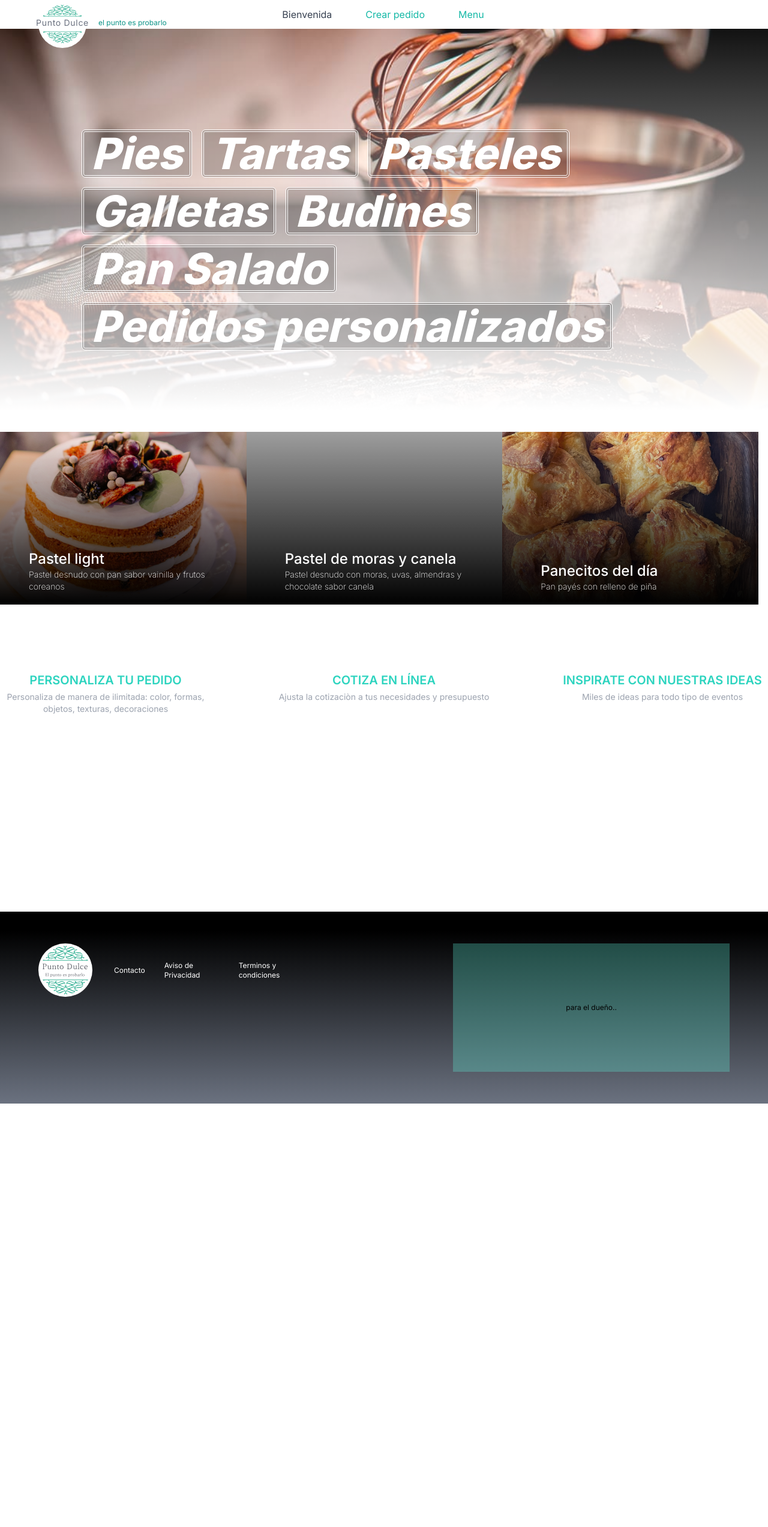
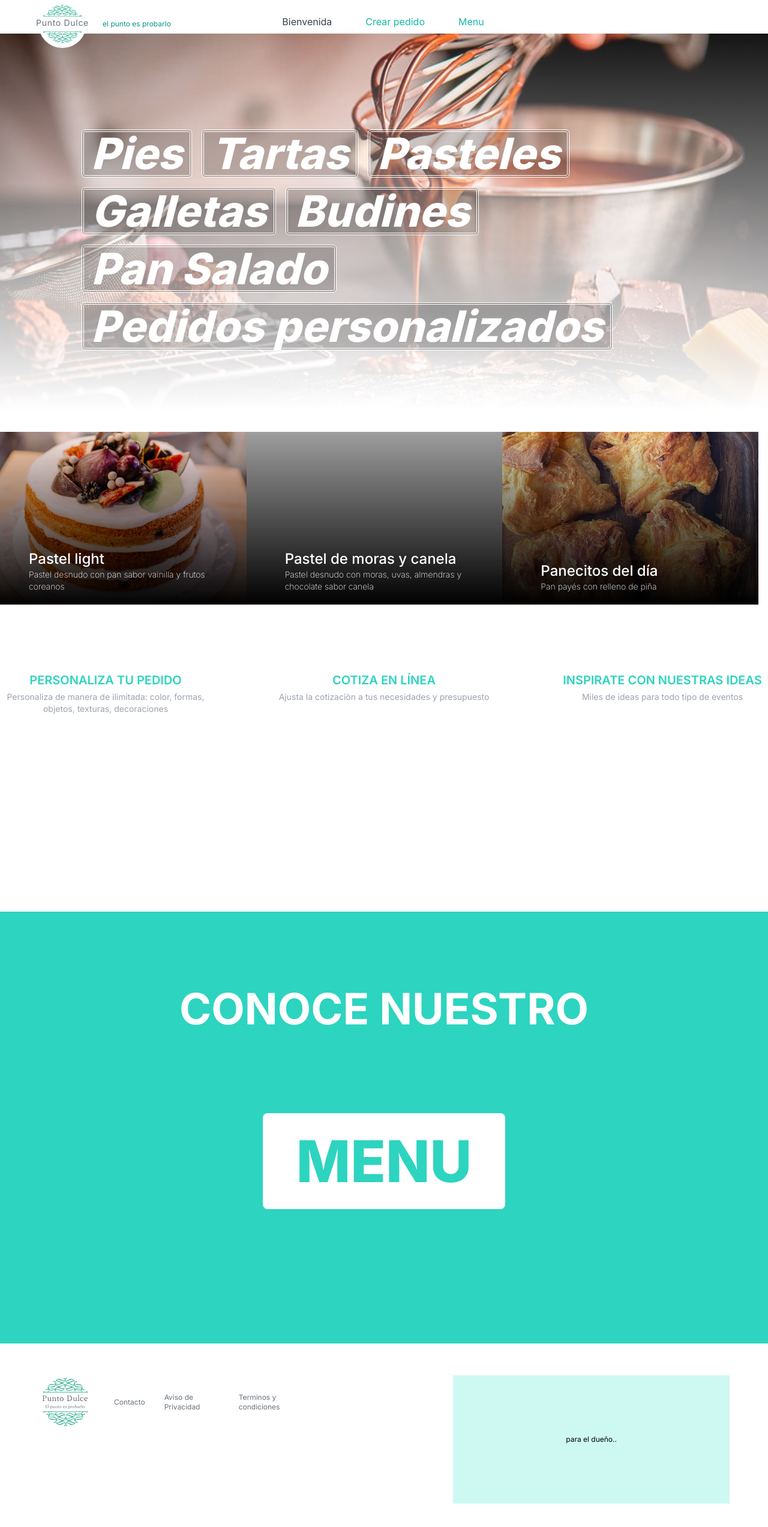
Before and after one commit to irvinreal/punto-dulce, a Next.js app: page / in a window 1280 px wide. Shown: the top 2546 px of the page at 60% size. Before the commit the page ends 1840 px from the top, so only its background shows below. Built offline with nearby package versions, Linux system fonts and the light colour scheme; grey boxes are pictures that could not be loaded.

Commit message:
actualizando el proyecto

```diff
--- a/src/app/page.jsx
+++ b/src/app/page.jsx
@@ -2,6 +2,7 @@ import Footer from "@/components/Footer";
 import Header from "../components/header/Header";
 import PresentacionHeader from "../components/presentacionHeader/PresentacionHeader";
 import Navbar from "@/components/Navbar";
+import SectionLinkToMenu from "@/components/SectionLinkToMenu";
 
 export default function Home() {
     return (
@@ -9,6 +10,7 @@ export default function Home() {
                 <Navbar />
             <Header />
             <PresentacionHeader />
+            <SectionLinkToMenu />
             <Footer />
         </main>
     );
--- a/src/components/Footer.jsx
+++ b/src/components/Footer.jsx
@@ -3,9 +3,9 @@ import Link from "next/link";
 import puntoDulceLogo from "../../public/assets/imgs/punto-dulce.svg";
 const Footer = () => {
     return (
-        <footer className="bg-gradient-to-b from-black from-10% to-gray-500 h-80 flex justify-between items-center w-screen px-16 text-xs">
+        <footer className="bg-white h-80 flex justify-between items-center w-screen px-16 text-xs">
             <div className="w-2/5 h-2/3  flex flex-col justify-start">
-                <div className="flex flex-col md:flex-row justify-start w-full">
+                <div className="flex flex-col md:flex-row justify-start w-full text-gray-500">
                     <Image
                         src={puntoDulceLogo}
                         width={90}
@@ -14,14 +14,14 @@ const Footer = () => {
                         className="bg-white p-1 rounded-full me-5"
                     />
                     <div className="flex items-center mx-4 my-2">
-                        <Link href={`/contacto`} className="text-white">
+                        <Link href={`/contacto`} className="">
                             Contacto
                         </Link>
                     </div>
                     <div className="flex items-center mx-4 my-2">
                         <Link
                             href={`/aviso-de-privacidad`}
-                            className="text-white"
+                            className=""
                         >
                             Aviso de Privacidad
                         </Link>
@@ -29,7 +29,7 @@ const Footer = () => {
                     <div className="flex items-center mx-4 my-2">
                         <Link
                             href={`/terminos-y-condiciones`}
-                            className="text-white"
+                            className=""
                         >
                             Terminos y condiciones
                         </Link>
--- a/src/components/Navbar.jsx
+++ b/src/components/Navbar.jsx
@@ -1,45 +1,45 @@
-"use client";
+'use client'
 
-import { useState } from "react";
-import Link from "next/link";
-import { usePathname } from "next/navigation";
-import Image from "next/image";
-import Logo from "../../public/assets/imgs/punto-dulce-green.svg";
+import { useState } from 'react'
+import Link from 'next/link'
+import { usePathname } from 'next/navigation'
+import Image from 'next/image'
+import Logo from '../../public/assets/imgs/punto-dulce-green.svg'
 
-const links = [{}];
+const links = [{}]
 
 const Navbar = (props) => {
-    const [open, setOpen] = useState(false);
-    const pathname = usePathname();
+  const [open, setOpen] = useState(false)
+  const pathname = usePathname()
 
   const handleBtnMenu = () => {
-        setOpen(!open);
-    };
+    setOpen(!open)
+  }
   return (
-        <div className="fixed top-0 left-0 z-50 w-screen">
+    <div className='fixed top-0 left-0 z-50 w-screen'>
       <nav
         className={
           open
-                        ? "bg-white text-sm h-screen sm:h-12 relative"
-                        : "h-12 bg-white relative"
+            ? 'bg-white text-sm h-screen sm:h-14 relative'
+            : 'h-14 bg-white relative'
         }
       >
-                <div className="absolute ">
-                    <Link href={"/"}>
-                        <div className="flex items-center">
-                            <div className="relative w-20 h-20 me-1 ms-16 bg-white rounded-full">
+        <div className='absolute '>
+          <Link href={'/'}>
+            <div className='flex items-center group'>
+              <div className='relative w-20 h-20 me-1 ms-16 bg-white rounded-full'>
                 <Image
                   src={Logo}
-                                    alt="Logotipo"
+                  alt='Logotipo'
                   fill
-                                    style={{ objectFit: "cover", padding: 8 }}
+                  style={{ objectFit: 'cover', padding: 8 }}
                 />
-                                <span className="text-gray-500 w-32 block text-center text-sm  absolute top-7 -left-6 tracking-wider">
+                <span className='text-gray-500 bg-white pb-1 w-28 block text-center text-sm z-10  absolute top-7 -left-6 ms-2 tracking-wider'>
                   Punto Dulce
                 </span>
               </div>
-                            <div className="mb-2 ms-4">
-                                <span className="text-xs text-teal-600">
+              <div className='mb-4 ms-4 relative'>
+                <span className='text-xs w-32 text-center text-teal-600 absolute z-0 text-[4px] tracking-widest -translate-x-32 transition-all ease-out duration-1000 group-hover:translate-x-0 group-hover:text-xs group-hover:tracking-normal'>
                   el punto es probarlo
                 </span>
               </div>
@@ -49,59 +49,55 @@ const Navbar = (props) => {
         <div
           className={
             open
-                            ? "h-12 flex justify-end items-center px-7 border-b border-gray-200 md:hidden"
-                            : "h-12 flex justify-end items-center px-7 md:hidden"
+              ? 'h-12 flex justify-end items-center px-7 border-b border-gray-200 md:hidden'
+              : 'h-12 flex justify-end items-center px-7 md:hidden'
           }
         >
           <button
-                        type="button"
+            type='button'
             onClick={handleBtnMenu}
-                        className="flex justify-center items-center"
+            className='flex justify-center items-center'
           >
-                        <span
-                            className={
-                                open ? "hidden" : "inline-block absolute"
-                            }
+            <span className={open ? 'hidden' : 'inline-block absolute'}>
+              <svg
+                xmlns='http://www.w3.org/2000/svg'
+                width='16'
+                height='16'
+                fill='currentColor'
+                className='bi bi-border-width fill-teal-400'
+                viewBox='0 0 16 16'
               >
-                            <svg
-                                xmlns="http://www.w3.org/2000/svg"
-                                width="16"
-                                height="16"
-                                fill="currentColor"
-                                className="bi bi-border-width fill-teal-400"
-                                viewBox="0 0 16 16"
-                            >
-                                <path d="M0 3.5A.5.5 0 0 1 .5 3h15a.5.5 0 0 1 .5.5v2a.5.5 0 0 1-.5.5H.5a.5.5 0 0 1-.5-.5v-2zm0 5A.5.5 0 0 1 .5 8h15a.5.5 0 0 1 .5.5v1a.5.5 0 0 1-.5.5H.5a.5.5 0 0 1-.5-.5v-1zm0 4a.5.5 0 0 1 .5-.5h15a.5.5 0 0 1 0 1H.5a.5.5 0 0 1-.5-.5z" />
+                <path d='M0 3.5A.5.5 0 0 1 .5 3h15a.5.5 0 0 1 .5.5v2a.5.5 0 0 1-.5.5H.5a.5.5 0 0 1-.5-.5v-2zm0 5A.5.5 0 0 1 .5 8h15a.5.5 0 0 1 .5.5v1a.5.5 0 0 1-.5.5H.5a.5.5 0 0 1-.5-.5v-1zm0 4a.5.5 0 0 1 .5-.5h15a.5.5 0 0 1 0 1H.5a.5.5 0 0 1-.5-.5z' />
               </svg>
             </span>
             <span
               className={
                 open
-                                    ? "hidden"
-                                    : "inline-block animate-ping focus:animate-none hover:animate-none"
+                  ? 'hidden'
+                  : 'inline-block'
               }
             >
               <svg
-                                xmlns="http://www.w3.org/2000/svg"
-                                width="16"
-                                height="16"
-                                fill="currentColor"
-                                className="bi bi-border-width fill-teal-400 opacity-100"
-                                viewBox="0 0 16 16"
+                xmlns='http://www.w3.org/2000/svg'
+                width='16'
+                height='16'
+                fill='currentColor'
+                className='bi bi-border-width fill-teal-400 opacity-100'
+                viewBox='0 0 16 16'
               >
-                                <path d="M0 3.5A.5.5 0 0 1 .5 3h15a.5.5 0 0 1 .5.5v2a.5.5 0 0 1-.5.5H.5a.5.5 0 0 1-.5-.5v-2zm0 5A.5.5 0 0 1 .5 8h15a.5.5 0 0 1 .5.5v1a.5.5 0 0 1-.5.5H.5a.5.5 0 0 1-.5-.5v-1zm0 4a.5.5 0 0 1 .5-.5h15a.5.5 0 0 1 0 1H.5a.5.5 0 0 1-.5-.5z" />
+                <path d='M0 3.5A.5.5 0 0 1 .5 3h15a.5.5 0 0 1 .5.5v2a.5.5 0 0 1-.5.5H.5a.5.5 0 0 1-.5-.5v-2zm0 5A.5.5 0 0 1 .5 8h15a.5.5 0 0 1 .5.5v1a.5.5 0 0 1-.5.5H.5a.5.5 0 0 1-.5-.5v-1zm0 4a.5.5 0 0 1 .5-.5h15a.5.5 0 0 1 0 1H.5a.5.5 0 0 1-.5-.5z' />
               </svg>
             </span>
-                        <span className={open ? "inline-block" : "hidden"}>
+            <span className={open ? 'inline-block' : 'hidden'}>
               <svg
-                                xmlns="http://www.w3.org/2000/svg"
-                                width="16"
-                                height="16"
-                                fill="currentColor"
-                                className="bi bi-x-lg"
-                                viewBox="0 0 16 16"
+                xmlns='http://www.w3.org/2000/svg'
+                width='16'
+                height='16'
+                fill='currentColor'
+                className='bi bi-x-lg'
+                viewBox='0 0 16 16'
               >
-                                <path d="M2.146 2.854a.5.5 0 1 1 .708-.708L8 7.293l5.146-5.147a.5.5 0 0 1 .708.708L8.707 8l5.147 5.146a.5.5 0 0 1-.708.708L8 8.707l-5.146 5.147a.5.5 0 0 1-.708-.708L7.293 8 2.146 2.854Z" />
+                <path d='M2.146 2.854a.5.5 0 1 1 .708-.708L8 7.293l5.146-5.147a.5.5 0 0 1 .708.708L8.707 8l5.147 5.146a.5.5 0 0 1-.708.708L8 8.707l-5.146 5.147a.5.5 0 0 1-.708-.708L7.293 8 2.146 2.854Z' />
               </svg>
             </span>
           </button>
@@ -109,47 +105,47 @@ const Navbar = (props) => {
         <ul
           className={
             open
-                            ? "h-full flex flex-col justify-start items-end pt-10 pe-7 md:flex-row md:justify-center md:items-center gap-7 md:gap-8 md:mx-8"
-                            : "hidden md:flex h-full justify-center items-center gap-8"
+              ? 'h-full flex flex-col justify-start items-end pt-10 pe-7 md:flex-row md:justify-center md:items-center gap-7 md:gap-8 md:mx-8'
+              : 'hidden md:flex h-full justify-center items-end pb-2 gap-8'
           }
         >
-                    <li className="flex justify-end items-end">
+          <li className='flex justify-end items-end'>
             <Link
               href={`/`}
               className={
-                                pathname.endsWith("/")
-                                    ? "text-gray-700 mx-6"
-                                    : "text-teal-500 transition ease-in duration-300 hover:text-gray-500 mx-6"
+                pathname.endsWith('/')
+                  ? 'text-gray-700 mx-6'
+                  : 'text-teal-500 transition ease-in duration-300 hover:text-gray-500 mx-6'
               }
             >
               <span>Bienvenida</span>
             </Link>
           </li>
-                    <li className="flex justify-center">
+          <li className='flex justify-center'>
             <Link
               href={`/crear-pedido`}
               className={
-                                pathname.startsWith("/crear-pedido")
-                                    ? "visited:text-gray-700 flex justify-center items-center gap-2"
-                                    : "group/item text-teal-500 transition ease-in duration-300 hover:text-gray-500 flex items-center justify-center gap-2"
+                pathname.startsWith('/crear-pedido')
+                  ? 'visited:text-gray-700 flex justify-center items-center gap-2'
+                  : 'group/item text-teal-500 transition ease-in duration-300 hover:text-gray-500 flex items-center justify-center gap-2'
               }
             >
-                            <span className="text-center">Crear pedido</span>
+              <span className='text-center'>Crear pedido</span>
 
               <svg
-                                xmlns="http://www.w3.org/2000/svg"
-                                width="16"
-                                height="16"
-                                fill="currentColor"
+                xmlns='http://www.w3.org/2000/svg'
+                width='16'
+                height='16'
+                fill='currentColor'
                 className={
-                                    pathname.startsWith("/crear-pedido")
-                                        ? "bi bi-bag-fill md:shadow"
-                                        : "bi bi-bag-fill trasition ease-in-out duration-500 md:shadow md:opacity-0 md:-translate-x-3 md:group-hover/item:opacity-100 group-hover/item:translate-x-0"
+                  pathname.startsWith('/crear-pedido')
+                    ? 'bi bi-bag-fill'
+                    : 'bi bi-bag-fill trasition ease-in-out duration-500 md:opacity-0 md:-translate-x-3 md:group-hover/item:opacity-100 group-hover/item:translate-x-0'
                 }
                 // "bi bi-bag-fill trasition ease-in-out duration-500 shadow opacity-0 -translate-x-3 group-hover/item:opacity-100 group-hover/item:translate-x-0"
-                                viewBox="0 0 16 16"
+                viewBox='0 0 16 16'
               >
-                                <path d="M8 1a2.5 2.5 0 0 1 2.5 2.5V4h-5v-.5A2.5 2.5 0 0 1 8 1zm3.5 3v-.5a3.5 3.5 0 1 0-7 0V4H1v10a2 2 0 0 0 2 2h10a2 2 0 0 0 2-2V4h-3.5z" />
+                <path d='M8 1a2.5 2.5 0 0 1 2.5 2.5V4h-5v-.5A2.5 2.5 0 0 1 8 1zm3.5 3v-.5a3.5 3.5 0 1 0-7 0V4H1v10a2 2 0 0 0 2 2h10a2 2 0 0 0 2-2V4h-3.5z' />
               </svg>
             </Link>
           </li>
@@ -157,27 +153,27 @@ const Navbar = (props) => {
             <Link
               href={`/menu-completo`}
               className={
-                                pathname.startsWith("/menu-completo")
-                                    ? "visited:text-gray-700 flex items-center gap-2"
-                                    : "group/item text-teal-500 transition ease-in duration-300 hover:text-gray-500 flex items-center gap-2"
+                pathname.startsWith('/menu-completo')
+                  ? 'visited:text-gray-700 flex items-center gap-2'
+                  : 'group/item text-teal-500 transition ease-in duration-300 hover:text-gray-500 flex items-center gap-2'
               }
             >
               <span>Menu</span>
               <svg
-                                xmlns="http://www.w3.org/2000/svg"
-                                width="19"
-                                height="19"
-                                fill="currentColor"
+                xmlns='http://www.w3.org/2000/svg'
+                width='19'
+                height='19'
+                fill='currentColor'
                 className={
-                                    pathname.startsWith("/menu-completo")
-                                        ? "bi bi-list md:shadow"
-                                        : "bi bi-bag-fill trasition ease-in-out duration-500 md:shadow md:opacity-0 md:-translate-x-3 md:group-hover/item:opacity-100 group-hover/item:translate-x-0"
+                  pathname.startsWith('/menu-completo')
+                    ? 'bi bi-list'
+                    : 'bi bi-bag-fill trasition ease-in-out duration-500 md:opacity-0 md:-translate-x-3 md:group-hover/item:opacity-100 group-hover/item:translate-x-0'
                 }
-                                viewBox="0 0 16 16"
+                viewBox='0 0 16 16'
               >
                 <path
-                                    fillRule="evenodd"
-                                    d="M2.5 12a.5.5 0 0 1 .5-.5h10a.5.5 0 0 1 0 1H3a.5.5 0 0 1-.5-.5zm0-4a.5.5 0 0 1 .5-.5h10a.5.5 0 0 1 0 1H3a.5.5 0 0 1-.5-.5zm0-4a.5.5 0 0 1 .5-.5h10a.5.5 0 0 1 0 1H3a.5.5 0 0 1-.5-.5z"
+                  fillRule='evenodd'
+                  d='M2.5 12a.5.5 0 0 1 .5-.5h10a.5.5 0 0 1 0 1H3a.5.5 0 0 1-.5-.5zm0-4a.5.5 0 0 1 .5-.5h10a.5.5 0 0 1 0 1H3a.5.5 0 0 1-.5-.5zm0-4a.5.5 0 0 1 .5-.5h10a.5.5 0 0 1 0 1H3a.5.5 0 0 1-.5-.5z'
                 />
               </svg>
             </Link>
@@ -185,7 +181,7 @@ const Navbar = (props) => {
         </ul>
       </nav>
     </div>
-    );
-};
+  )
+}
 
-export default Navbar;
+export default Navbar
--- /dev/null
+++ b/src/components/SectionLinkToMenu.js
@@ -0,0 +1,28 @@
+import Link from 'next/link'
+
+const SectionLinkToMenu = () => {
+  return (
+    <div className='w-screen relative h-90vh flex flex-col justify-center items-center bg-teal-400'>
+      <div>
+        <p className='relative bottom-20 text-7xl font-bold text-white mb-10 animate-bounce'>
+          CONOCE NUESTRO
+        </p>
+      </div>
+      <div className='relative overflow-hidden h-40 bg-white rounded-lg'>
+        <Link
+          href={'/menu-completo'}
+          className='w-72 h-full text-teal-400 text-8xl px-14 rounded-lg font-extrabold group overflow-hidden'
+        >
+          {' '}
+          <span className='bg-gray-900 w-full h-full absolute z-0 top-0 left-0 rounded-lg -translate-y-44 duration-500 group-hover:translate-y-0'></span>
+          <span className='invisible'>MENU</span>
+          <span className='absolute z-50 top-0 left-0 w-full h-full flex justify-center items-center duration-300 group-hover:text-white delay-200'>
+            MENU
+          </span>
+        </Link>
+      </div>
+    </div>
+  )
+}
+
+export default SectionLinkToMenu
```
Also changed, not shown: src/app/menu-completo/page.jsx (+36 -40 lines), src/components/MenuBodas/MenuBodas.js (added, +11 -0 lines), src/components/MenuCumpleaños/MenuCumpleaños.js (added, +11 -0 lines), src/components/MenuEventos/MenuEventos.js (added, +11 -0 lines). Lines whose indentation alone changed are shown as unchanged.
